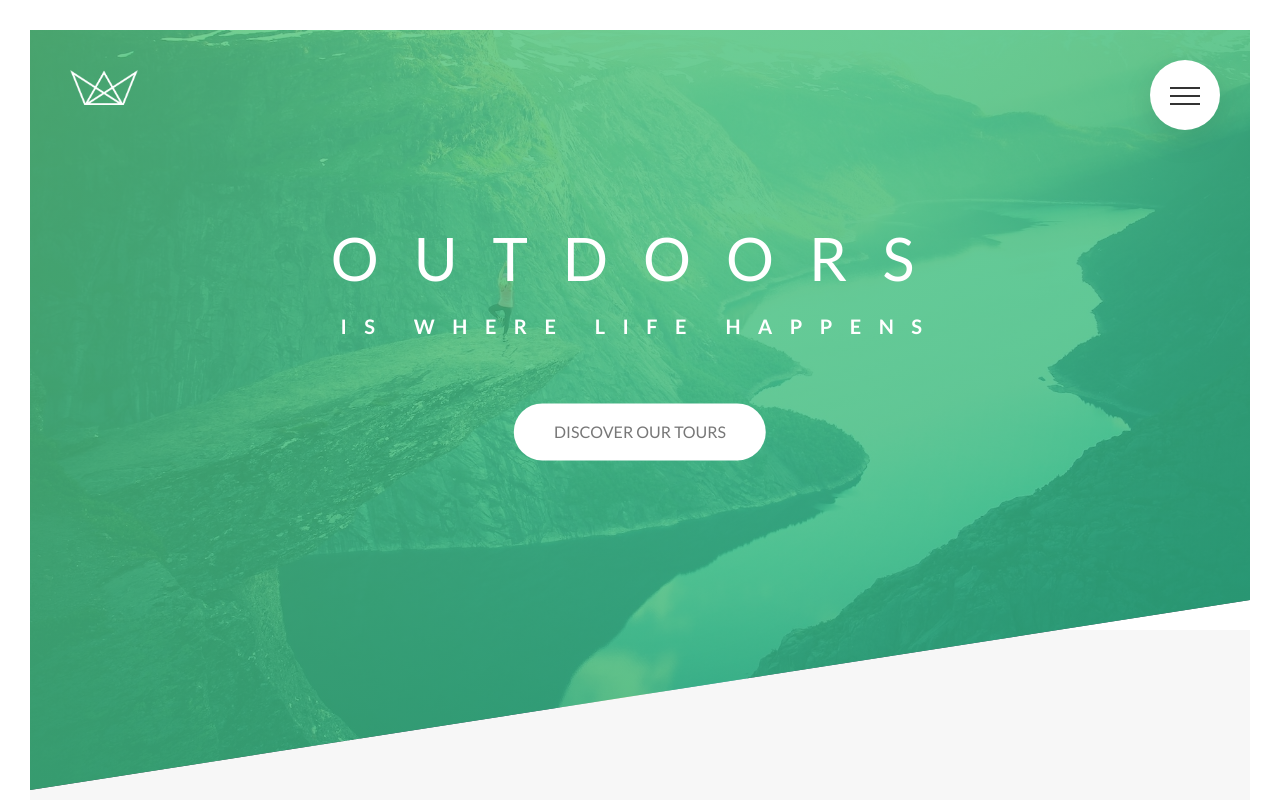
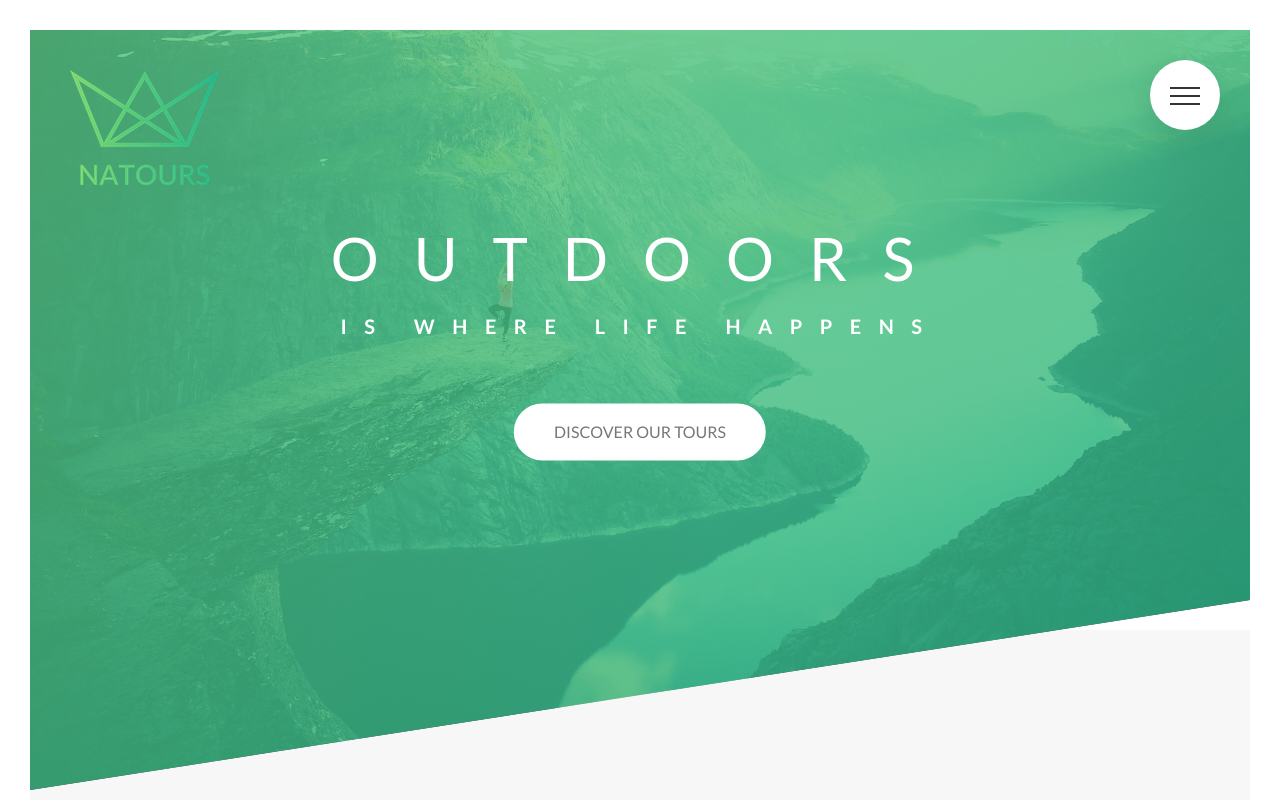
Before and after one commit to Xhoana-B/Natours, a website: page index.html in a window 1280 px wide. Shown: the top 800 px of the page. Drawn offline with Linux system fonts and the light colour scheme.

Commit message:
Responsive imgs started

```diff
--- a/index.html
+++ b/index.html
@@ -43,7 +43,11 @@
 
     <header class="header">
         <div class="header__logo-box">
-            <img src="img/logo-white.png" alt="Logo" class="header__logo">
+            <picture class="footer__logo">
+                <source srcset="img/logo-green-small-1x.png 1x, img/logo-green-small-2x.png 2x"
+                        media="(max-width: 37.5em)">
+                <img srcset="img/logo-green-1x.png 1x, img/logo-green-2x.png 2x" alt="Full logo" src="img/logo-green-2x.png">
+            </picture>
         </div>
         <div class="header__text-box">
             <h1 class="heading-primary">
```
